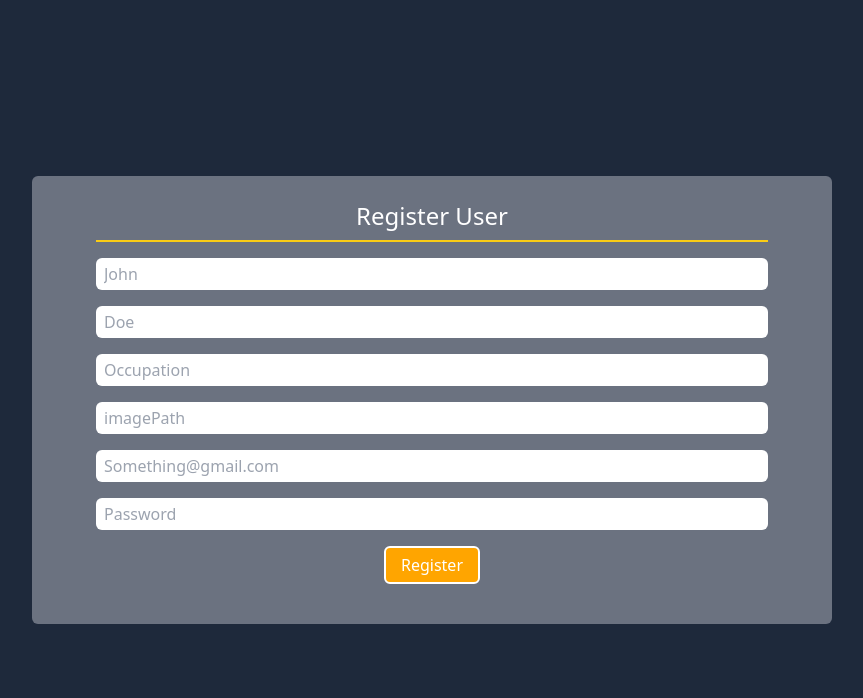
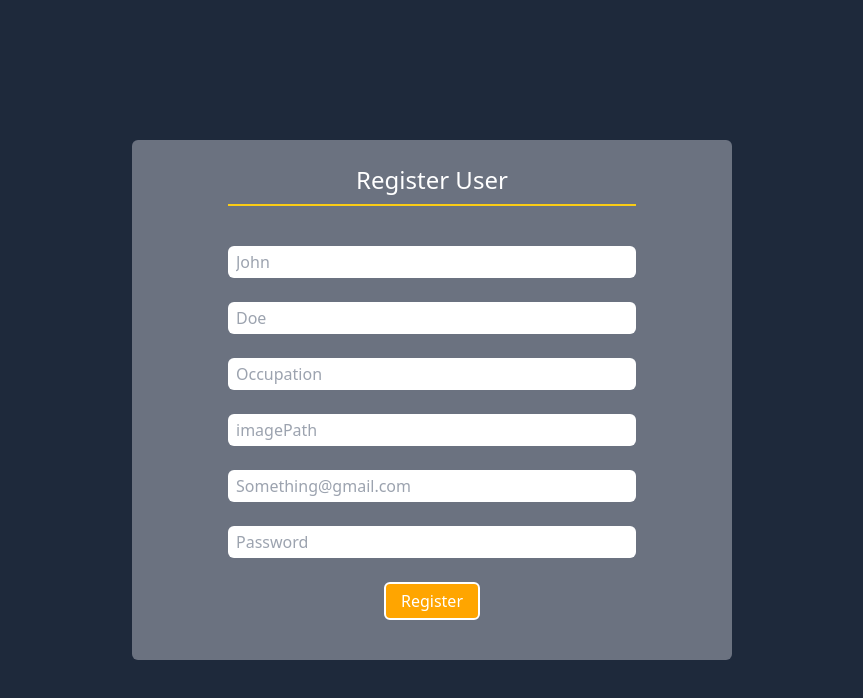
Before and after one commit to saqlain-hub/pulsar-link-clone, a React (Vite) app: page /register in a window 1280 px wide. Shown: the top 698 px of the page, without its empty margins (208-1071 px from the left). Built offline with nearby package versions, Linux system fonts and the light colour scheme.

Commit message:
register ui and api done

```diff
--- a/src/pages/Register.jsx
+++ b/src/pages/Register.jsx
@@ -42,7 +42,7 @@ const Register = () => {
   return (
     <div className="flex justify-center items-center bg-slate-800 h-screen">
       <form
-        className=" w-[800px] bg-gray-500 rounded-md py-4 px-16"
+        className="w-[600px] bg-gray-500 rounded-md py-4 px-24 flex flex-col gap-2"
         onSubmit={handleSubmit}
       >
         <h3 className="text-white text-2xl text-center mb-4 border-b-2 p-2 border-yellow-400">
```
